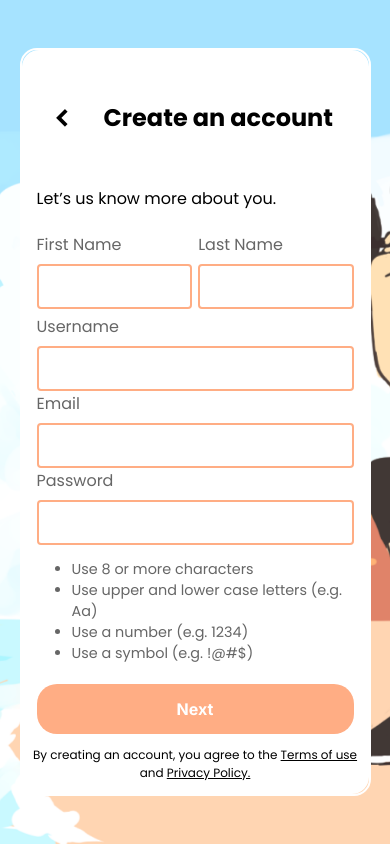
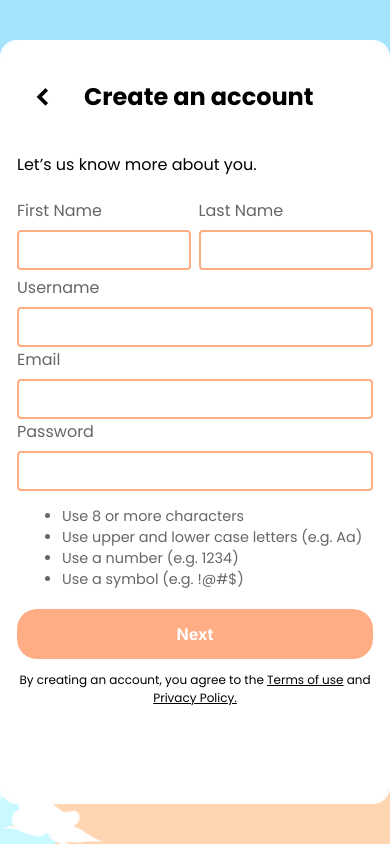
Before and after one commit to Wilsomwong2004/Mewfit, a PHP site: page /sign_up_page.html in a window 390 px wide. Run offline with PHP 8.4, Linux system fonts and the light colour scheme; some web fonts are replaced.

Commit message:
Fix: input sizes in sign up

```diff
--- a/css/account.css
+++ b/css/account.css
@@ -207,15 +207,16 @@ button {
   border-radius: 17px;
   box-sizing: border-box;
   margin: 20px 0px;
+  transition: all 1s;
 }
 
 .form-wrapper {
   background-color: #fff;
-  border-radius: 17px;
+  border-radius: 15px;
   box-sizing: border-box;
   width: 60%;
-  height: 100%;
-  transition: all 1s;
+  min-height: 90vh;
+  transition: all 0.5s;
   overflow: hidden;
 }
 
@@ -224,9 +225,13 @@ button {
   display: flex;
 }
 
+.create-header h2 {
+  margin: 7px 0px;
+}
+
 .create-header button {
   border: none;
-  background-color: transparent;
+  background: none;
   cursor: pointer;
 }
 
@@ -285,7 +290,7 @@ button {
 .half-inputs select {
   font-family: "Poppins";
   right: 0px;
-  top: 60%;
+  top: 58%;
   border: none;
   border-radius: 10px;
   background: transparent;
@@ -385,7 +390,7 @@ button {
 
 .account-rules ul {
   width: 100%;
-  padding: 0px 20px;
+  padding: 0px 30px;
   display: flex;
   flex-wrap: wrap;
 }
@@ -441,3 +446,17 @@ button {
     padding: 30px 0px 0px 0px;
   }
 }
+
+@media only screen and (max-width: 480px) {
+  .outer-form {
+    width: 100%;
+  }
+
+  .half-inputs input {
+    height: 20px;
+  }
+
+  .inputs input {
+    height: 20px;
+  }
+}
--- a/sign_up_page.html
+++ b/sign_up_page.html
@@ -127,7 +127,8 @@
         <div class="policy">
           <p>
             By creating an account, you agree to the
-            <a href="">Terms of use</a> and <a href=""> Privacy Policy. </a>
+            <a href="terms_condition_page.html">Terms of use</a> and
+            <a href="privacy_policy_page.html"> Privacy Policy. </a>
           </p>
         </div>
       </div>
```
